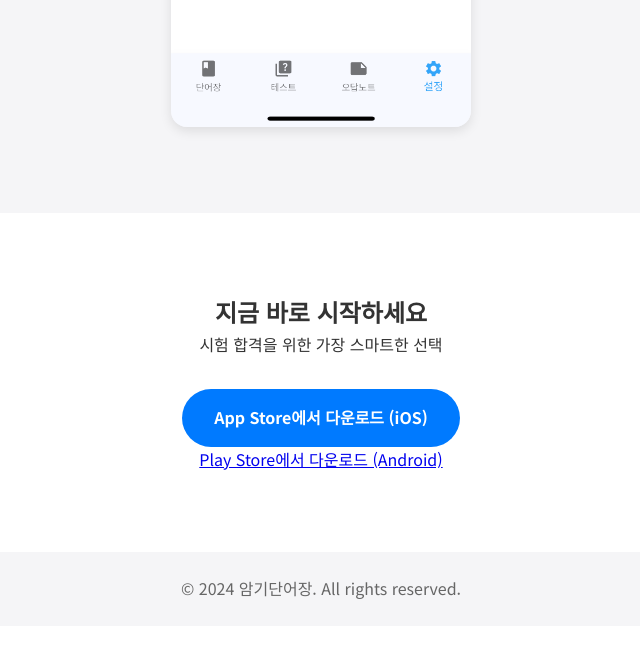
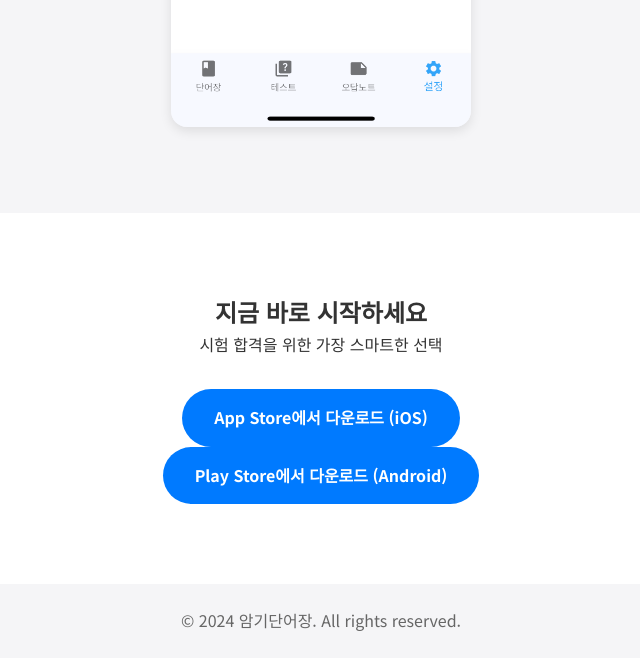
Before and after one commit to wooahtech/memwords.github.io, a plain HTML site: page index.html in a window 1280 px wide. Shown: the part 2217-2875 px from the top of the page, without its empty margins (319-959 px from the left). Before the commit the page ends 2843 px from the top, so only its background shows below. Drawn offline with Linux system fonts and the light colour scheme.

Commit message:
Update index.html

```diff
--- a/index.html
+++ b/index.html
@@ -58,7 +58,7 @@
                 <p>시험 합격을 위한 가장 스마트한 선택</p>
                 <div class="store-buttons">
                     <a href="https://apps.apple.com/kr/app/%EC%95%94%EA%B8%B0%EB%8B%A8%EC%96%B4%EC%9E%A5-%EB%82%98%EB%A7%8C%EC%9D%98-%EB%8B%A8%EC%96%B4%EC%9E%A5/id6743377275" class="app-store-button">App Store에서 다운로드 (iOS)</a><br>
-                    <a href="https://play.google.com/store/apps/details?id=com.jwi.memwords&pli=1" class="play-store-button">Play Store에서 다운로드 (Android)</a>
+                    <a href="https://play.google.com/store/apps/details?id=com.jwi.memwords&pli=1" class="app-store-button">Play Store에서 다운로드 (Android)</a>
                 </div>
             </div>
         </section>
```
